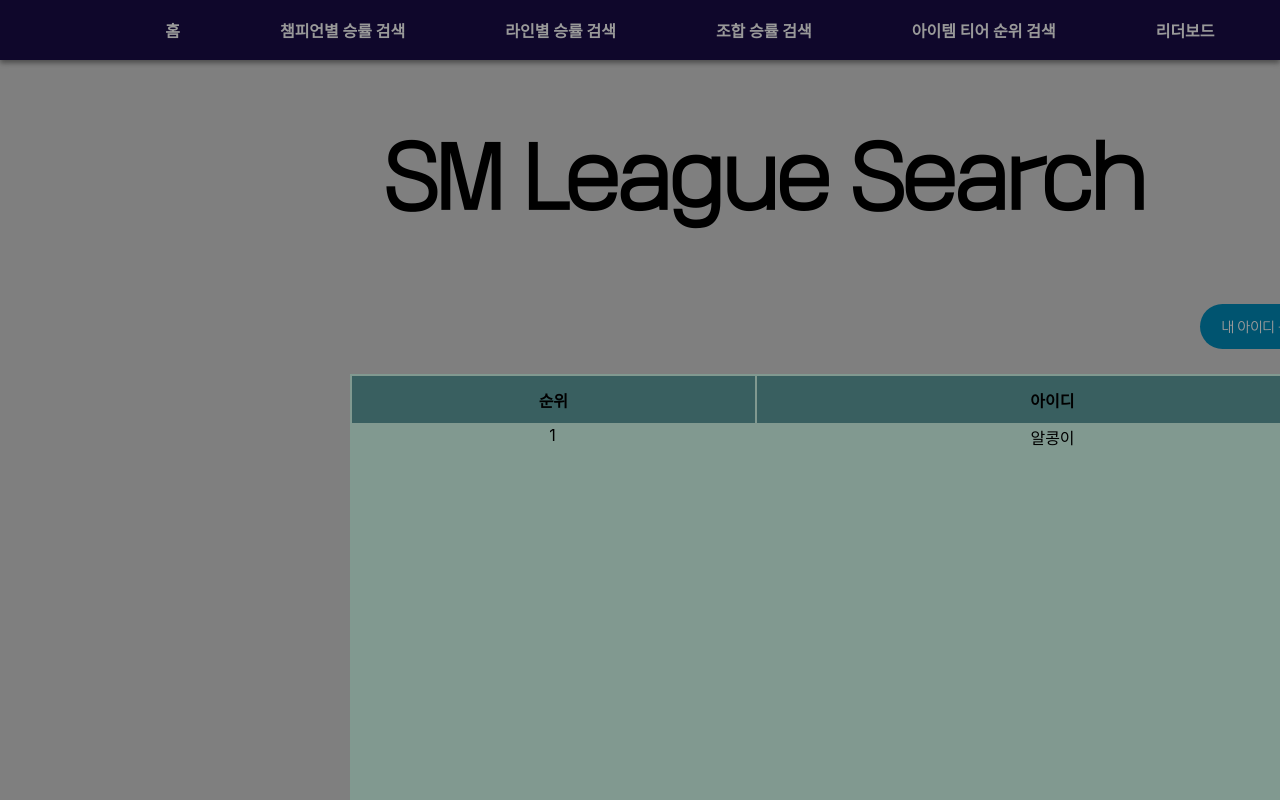
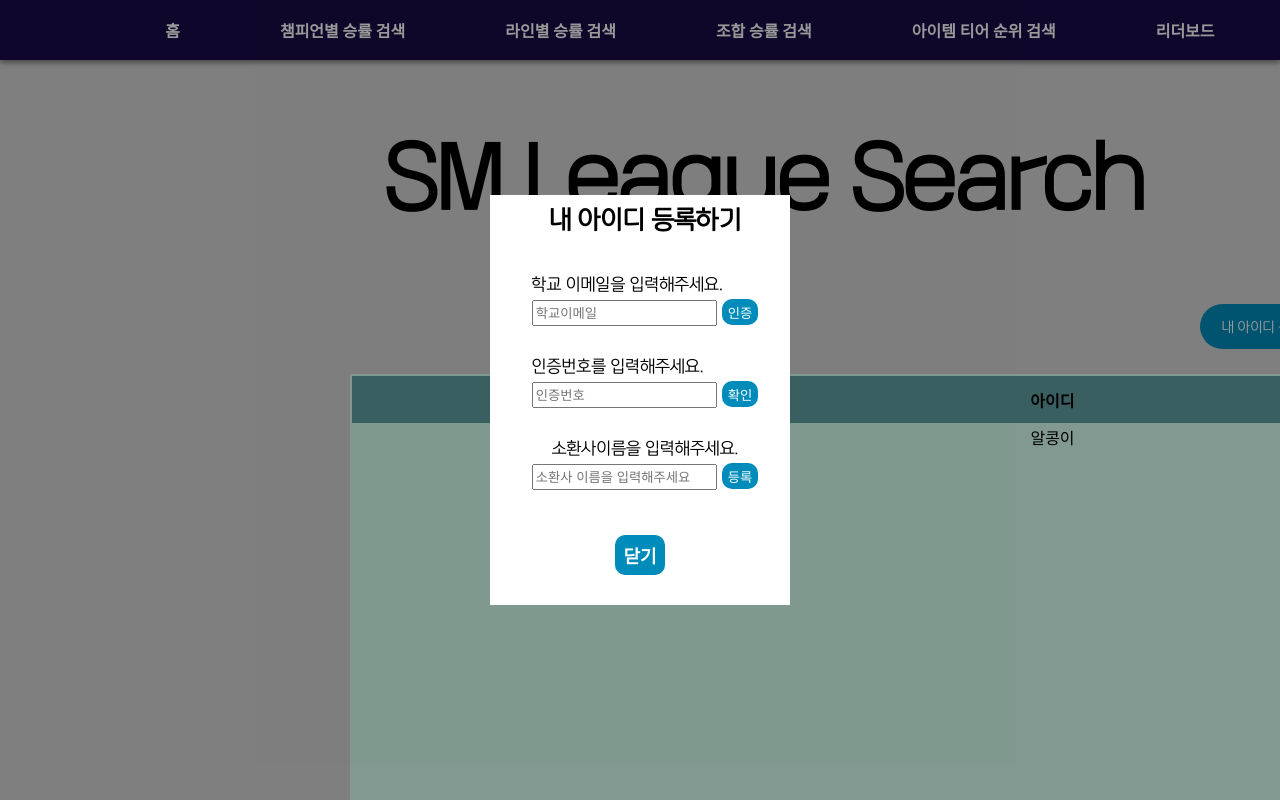
Before and after one commit to eunchae01/smu_front, a React (Create React App) app: page /leader in a window 1280 px wide. Both pictures are taken after a click on the button "내 아이디 등록하기". Shown: the top 800 px of the page. Built offline with nearby package versions, Linux system fonts and the light colour scheme.

Commit message:
udpate code

```diff
--- a/src/pages/Leader.js
+++ b/src/pages/Leader.js
@@ -1,84 +1,114 @@
-import {React, useState, useRef} from 'react';
-import CreateUser from './CreateUser';
-import CreateUser2 from './CreateUser2';
-import './leader.css';
-import UserList from './UserList';
+import { React, useState, useRef } from "react";
+import CreateUser from "./CreateUser";
+import CreateUser2 from "./CreateUser2";
+import "./leader.css";
+import UserList from "./UserList";
+import styled from "styled-components";
+const Modal = styled.div`
+  background-color: white;
+  display: flex;
+  flex-direction: column;
+  justify-content: center;
+  align-items: center;
+  width: 300px;
+`;
 
-function Leader(){
+const CloseModal = styled.button`
+  margin: 30px;
+  width: 50px;
+  height: 40px;
+  background-color: skyblue;
+  font-size: 18px;
+  font-weight: bold;
+  border-radius: 10px;
+  border: none;
+  background-color: #008cba;
+  color: white;
+`;
+
+function Leader() {
   const [isShowing, setisShowing] = useState(false);
-
+  const [users, setUsers] = useState([
+    {
+      id: 1,
+      username: "알콩이",
+    },
+  ]);
   const openModal = () => {
     setisShowing(true);
   };
 
   const closeModal = () => {
+    console.log("11");
     setisShowing(false);
   };
 
   const [inputs, setInputs] = useState({
-        username:''
+    username: "",
   });
-    const {username} = inputs;
+  const { username } = inputs;
 
-    const onChange = e => {
-        const {name, value} = e.target;
+  const onChange = (e) => {
+    const { name, value } = e.target;
     setInputs({
       ...inputs,
-            [name]: value
+      [name]: value,
     });
-    }
-
+  };
 
   const nextId = useRef(2);
   const onCreate = () => {
     const user = {
       id: nextId.current,
-            username
+      username,
     };
     setUsers([...users, user]);
     setInputs({
-            username:''
+      username: "",
     });
     console.log(nextId.current);
     nextId.current += 1;
-    }
-    const [users, setUsers] = useState([
-        {
-            id: 1,
-            username:'알콩이'
-        }
-    ])
+  };
 
-    return(
+  return (
     <>
-        <div className='leaderBtn'>
-            <button type='submit' className='searchBtn' onClick={openModal}>내 아이디 등록하기</button>
+      <div className="leaderBtn">
+        <button type="submit" className="searchBtn" onClick={openModal}>
+          내 아이디 등록하기
+        </button>
       </div>
 
-        {isShowing &&
-        <div className='modal-wrapper' >
-            <div className='modal'>
-                <div className='modal-title'>내 아이디 등록하기</div>
-                <p className='modalT'>학교 이메일을 입력해주세요.</p>
-                <input className='modalB' placeholder='학교이메일'></input>
-                <button className='selectB'>인증</button>
-                <p className='modalT'>인증번호를 입력해주세요.</p>
-                <input className='modalB' placeholder='인증번호'></input>
-                <button className='selectB'>확인</button>
-                <p className='modalT'>소환사이름을 입력해주세요.</p>
-                {/* <input className='modalB' placeholder='소환사이름' ></input>
-                <button className='selectB'>등록</button> */}
-                <CreateUser2 username={username} onChange={onChange} onCreate={onCreate}></CreateUser2>
+      {isShowing && (
+        <div className="modal-wrapper">
+          <Modal>
+            <div className="modal-title">내 아이디 등록하기</div>
+            <div>
+              <p className="modalT">학교 이메일을 입력해주세요.</p>
+              <input className="modalB" placeholder="학교이메일" />
+              <button className="selectB">인증</button>
+            </div>
+            <div>
+              <p className="modalT">인증번호를 입력해주세요.</p>
+              <input className="modalB" placeholder="인증번호"></input>
+              <button className="selectB">확인</button>
+            </div>
 
-                <div className='close-wraper'>
-                    <button id='close' onClick={closeModal}>닫기</button>
+            <p className="modalT">소환사이름을 입력해주세요.</p>
+            <CreateUser2
+              username={username}
+              onChange={onChange}
+              onCreate={onCreate}
+            />
+            <div>
+              <CloseModal onClick={closeModal}>닫기</CloseModal>
             </div>
+          </Modal>
         </div>
-        </div>}
+      )}
 
-        <div className= 'grey'>
-        <div className='idList'>
-            <table className='leaderTable'>
+      <div className="grey">
+        <div className="idList">
+          <table className="leaderTable">
             <tr>
               <th>순위</th>
               <th>아이디</th>
@@ -89,12 +119,6 @@ function Leader(){
           </div>
         </div>
       </div>
-
-        <div className='ldBox'>
-            {/* <input className='inputBox' placeholder='소환사 이름을 입력해주세요.'/>
-            <button type='submit' className='searchBtn'>검색하기</button> */}
-            <CreateUser username={username} onChange={onChange} onCreate={onCreate}></CreateUser>
-        </div>
     </>
   );
 }
--- a/src/pages/leader.css
+++ b/src/pages/leader.css
@@ -63,7 +63,7 @@ th {
 }
 
 .modal {
-  background: white;
+  background: red;
   padding: 24px 16px;
   border-radius: 10px;
   width: 350px;
```
Also changed, not shown: src/components/Modal.js (+30 -0 lines), src/pages/UserList 2.js (added, +27 -0 lines). Lines whose indentation alone changed are shown as unchanged.
